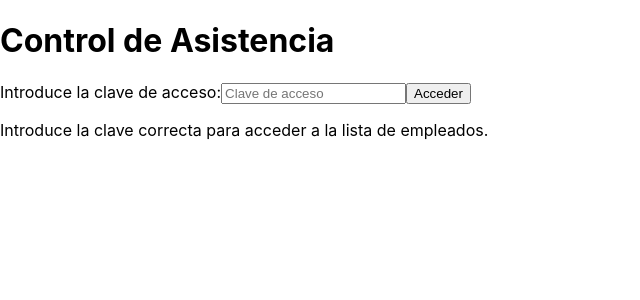
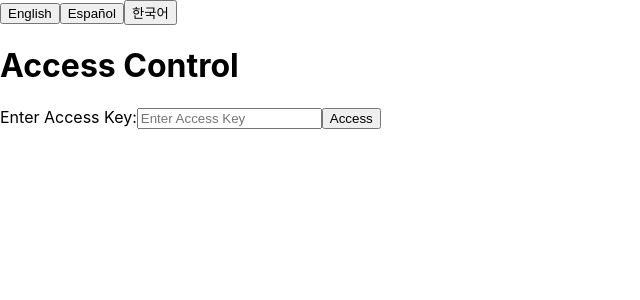
Before and after one commit to SD-Practica1/PARTE3, a React (Create React App) app in the folder frontend/: page / in a window 1280 px wide. Shown: the top 300 px of the page, without its empty margins (0-640 px from the left). Built offline with nearby package versions, Linux system fonts and the light colour scheme.

Commit message:
implementacion de multilenguaje

```diff
--- a/frontend/src/App.js
+++ b/frontend/src/App.js
@@ -1,66 +1,55 @@
 import React, { useState } from "react";
 import CryptoJS from "crypto-js";
 import EmployeeList from "./components/EmployeeList";
+import { useLanguage } from "./utils/translations";
 
-const SECRET_KEY = "mi_clave_secreta"; // Cambia esto por una clave segura
+const SECRET_KEY = "mi_clave_secreta";
 
 const App = () => {
+    const [language, setLanguage] = useState('en');
+    const t = useLanguage(language);
     const [key, setKey] = useState('');
-    const [encryptedKey, setEncryptedKey] = useState('');
     const [accessGranted, setAccessGranted] = useState(false);
 
-    // Función para manejar la entrada de la clave
     const handleKeyChange = (e) => {
         setKey(e.target.value);
     };
 
-    // Verificar la clave y otorgar acceso
     const checkAccess = () => {
         if (key === "123456") {
-            // Cifrar la clave y guardarla
             const encrypted = CryptoJS.AES.encrypt(key, SECRET_KEY).toString();
-            setEncryptedKey(encrypted);
-
-            setAccessGranted(true);  // Acceso concedido
+            setAccessGranted(true);
         } else {
-            alert('Clave incorrecta. Acceso denegado.');
-            setAccessGranted(false);  // Acceso denegado
+            alert(t.login.incorrectKey);
+            setAccessGranted(false);
         }
     };
 
     return (
         <div>
-            <h1>Control de Asistencia</h1>
+            {/* Language Selector */}
+            <div>
+                <button onClick={() => setLanguage('en')}>English</button>
+                <button onClick={() => setLanguage('es')}>Español</button>
+                <button onClick={() => setLanguage('ko')}>한국어</button>
+            </div>
 
-            {/* Mostrar el campo de clave solo si no se ha concedido acceso */}
+            <h1>{t.login.title}</h1>
+
             {!accessGranted && (
                 <div>
-                    <label>Introduce la clave de acceso:</label>
+                    <label>{t.login.accessKey}:</label>
                     <input
                         type="password"
-                        placeholder="Clave de acceso"
+                        placeholder={t.login.accessKey}
                         value={key}
                         onChange={handleKeyChange}
                     />
-                    <button onClick={checkAccess}>Acceder</button>
+                    <button onClick={checkAccess}>{t.login.accessButton}</button>
                 </div>
             )}
 
-            {/* Mostrar información cifrada solo si la clave es correcta */}
-            {accessGranted ? (
-                <div>
-                    <EmployeeList />
-                    <p><strong>Clave encriptada:</strong></p>
-                    <textarea
-                        value={encryptedKey}
-                        readOnly
-                        rows="4"
-                        cols="50"
-                    />
-                </div>
-            ) : (
-                <p>Introduce la clave correcta para acceder a la lista de empleados.</p>
-            )}
+            {accessGranted && <EmployeeList language={language} />}
         </div>
     );
 };
--- a/frontend/src/components/EmployeeList.js
+++ b/frontend/src/components/EmployeeList.js
@@ -1,13 +1,10 @@
 import React, { useState, useEffect } from "react";
+import { useLanguage } from "../utils/translations";
 import AttendanceTable from "./AttendanceTable";
 import axios from "axios";
 
-const horarios = {
-  mañana: { inicio: { hora: 8, minutos: 30 }, fin: { hora: 12, minutos: 30 } },
-  tarde: { inicio: { hora: 14, minutos: 30 }, fin: { hora: 18, minutos: 30 } },
-};
-
-const EmployeeList = () => {
+const EmployeeList = ({ language }) => {
+  const t = useLanguage(language);
   const [empleados, setEmpleados] = useState([]);
   const [selectedEmpleado, setSelectedEmpleado] = useState("");
   const [registrosAsistencia, setRegistrosAsistencia] = useState([]);
@@ -32,21 +29,19 @@ const EmployeeList = () => {
 
   return (
     <div style={{ fontFamily: "Arial, sans-serif" }}>
-      <h1 style={{ color: "#2c3e50", textAlign: "center" }}>Seleccionar Empleado</h1>
+      <h1 style={{ color: "#2c3e50", textAlign: "center" }}>{t.employeeList.title}</h1>
 
       <div>
-        <h2 style={{ textAlign: "center", color: "#34495e" }}>Horarios de Turnos</h2>
+        <h2 style={{ textAlign: "center", color: "#34495e" }}>{t.employeeList.shifts}</h2>
         <ul style={{ textAlign: "center", listStyle: "none", padding: 0 }}>
-          {Object.entries(horarios).map(([nombre, turno], index) => (
+          {Object.entries(t.employeeList.shiftTimes).map(([key, turno], index) => (
             <li key={index} style={{ marginBottom: "5px", fontSize: "16px" }}>
-              <strong>{nombre.charAt(0).toUpperCase() + nombre.slice(1)}:</strong>{" "}
-              {turno.inicio.hora}:{turno.inicio.minutos.toString().padStart(2, "0")} -{" "}
-              {turno.fin.hora}:{turno.fin.minutos.toString().padStart(2, "0")}
+              <strong>{turno.name}:</strong>{" "}
+              {turno.start} - {turno.end}
             </li>
           ))}
         </ul>
       </div>
-
 
       <select
         value={selectedEmpleado}
@@ -63,7 +58,7 @@ const EmployeeList = () => {
           marginBottom: "20px",
         }}
       >
-        <option value="">Seleccione un empleado</option>
+        <option value="">{t.employeeList.selectEmployee}</option>
         {empleados.map((empleado) => (
           <option key={empleado.id} value={empleado.id}>
             {empleado.nombre}
@@ -74,7 +69,6 @@ const EmployeeList = () => {
       {selectedEmpleado && (
         <AttendanceTable registrosAsistencia={registrosAsistencia} />
       )}
-
     </div>
   );
 };
--- /dev/null
+++ b/frontend/src/utils/translations.js
@@ -0,0 +1,83 @@
+// File: src/utils/translations.js
+export const translations = {
+  en: {
+    login: {
+      title: "Access Control",
+      accessKey: "Enter Access Key",
+      accessButton: "Access",
+      incorrectKey: "Incorrect key. Access denied."
+    },
+    employeeList: {
+      title: "Select Employee",
+      shifts: "Shift Schedules",
+      selectEmployee: "Select an employee",
+      shiftTimes: {
+        morning: {
+          name: "Morning",
+          start: "08:30",
+          end: "12:30"
+        },
+        afternoon: {
+          name: "Afternoon",
+          start: "14:30",
+          end: "18:30"
+        }
+      }
+    }
+  },
+  es: {
+    login: {
+      title: "Control de Acceso",
+      accessKey: "Introduce la clave de acceso",
+      accessButton: "Acceder",
+      incorrectKey: "Clave incorrecta. Acceso denegado."
+    },
+    employeeList: {
+      title: "Seleccionar Empleado",
+      shifts: "Horarios de Turnos",
+      selectEmployee: "Seleccione un empleado",
+      shiftTimes: {
+        morning: {
+          name: "Mañana",
+          start: "08:30",
+          end: "12:30"
+        },
+        afternoon: {
+          name: "Tarde",
+          start: "14:30",
+          end: "18:30"
+        }
+      }
+    }
+  },
+  ko: {
+    login: {
+      title: "접근 제어",
+      accessKey: "접근 키 입력",
+      accessButton: "접근",
+      incorrectKey: "잘못된 키. 접근이 거부되었습니다."
+    },
+    employeeList: {
+      title: "직원 선택",
+      shifts: "교대 일정",
+      selectEmployee: "직원 선택",
+      shiftTimes: {
+        morning: {
+          name: "오전",
+          start: "08:30",
+          end: "12:30"
+        },
+        afternoon: {
+          name: "오후",
+          start: "14:30",
+          end: "18:30"
+        }
+      }
+    }
+  }
+};
+
+// Language selection hook
+export const useLanguage = (lang = 'en') => {
+  return translations[lang] || translations['en'];
+};
```
Also changed, not shown: frontend/src/components/AttendanceTable.js (+19 -20 lines).
